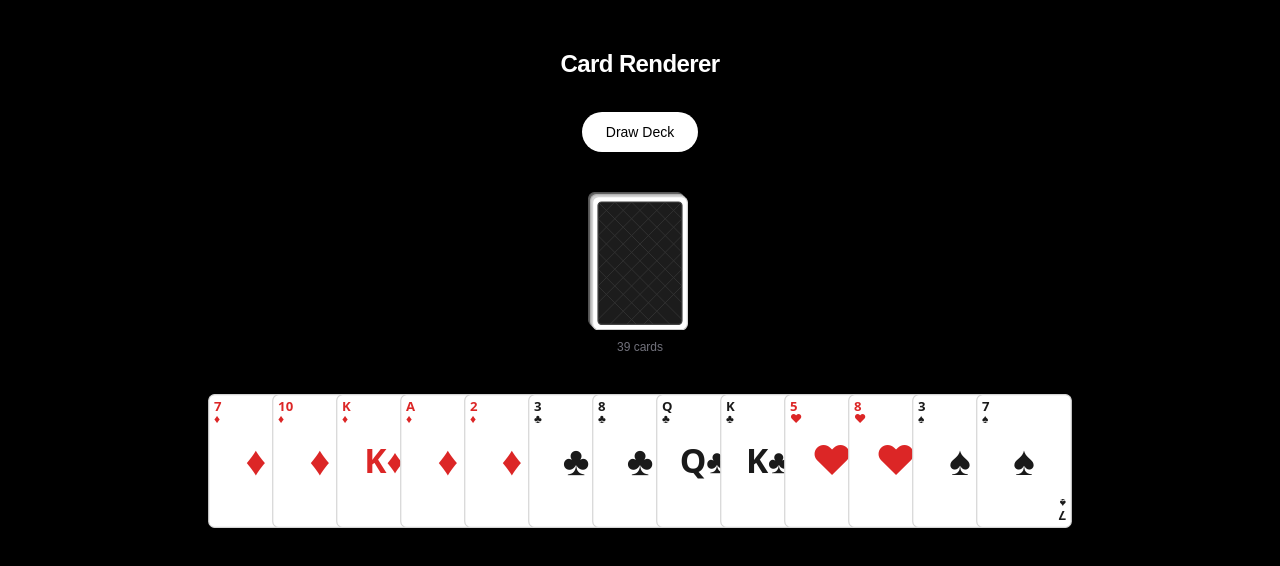
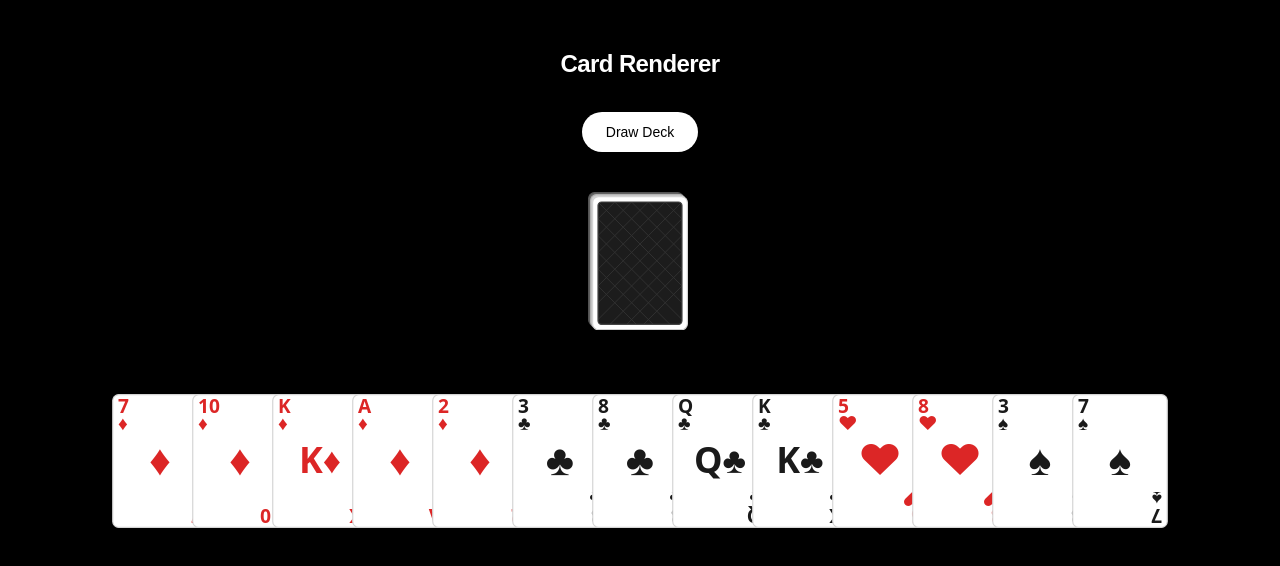
Before and after one commit to mfaridn03/tycoon-web, a Next.js app: page / in a window 1280 px wide. Both pictures are taken after a click on the button "Draw Deck". Shown: the top 566 px of the page. Built offline with nearby package versions, Linux system fonts and the light colour scheme.

Commit message:
fix: double card outlines

```diff
--- a/components/CardDemo.tsx
+++ b/components/CardDemo.tsx
@@ -18,7 +18,7 @@ const FLIP_STAGGER = 40;
 // Card dimensions — SVG viewBox is 80×112, keep the same aspect ratio
 const CARD_W = 96;
 const CARD_H = Math.round(CARD_W * (112 / 80)); // 134
-const CARD_OVERLAP = 32; // pixels hidden by the next card
+const CARD_OVERLAP = 16; // pixels hidden by the next card
 
 type DealPhase = "idle" | "measuring" | "atStack" | "flying" | "flipping" | "done";
 
@@ -159,7 +159,7 @@ export function CardDemo() {
       case "done":
         return {
           transform: selectedIndices.has(index)
-            ? "translateY(-10px)"
+            ? "translateY(-20px)"
             : "translate(0, 0)",
           transition: "transform 150ms ease",
           opacity: 1,
@@ -223,11 +223,6 @@ export function CardDemo() {
           <div style={{ width: CARD_W, height: CARD_H }} className="relative shadow-lg">
             <CardBack />
           </div>
-          <div className="absolute -bottom-7 left-0 right-0 text-center">
-            <span className="text-zinc-500 text-xs font-medium">
-              {drawnCards.length > 0 ? `${52 - HAND_SIZE} cards` : "52 cards"}
-            </span>
-          </div>
         </div>
       </div>
 
@@ -255,7 +250,7 @@ export function CardDemo() {
                 width: CARD_W,
                 height: CARD_H,
                 marginLeft: i === 0 ? 0 : -CARD_OVERLAP,
-                zIndex: isSelected ? 20 : i,
+                zIndex: i,
                 ...getSlotStyle(i),
               }}
               title={
@@ -324,9 +319,10 @@ export function CardDemo() {
                           position: "absolute",
                           inset: 0,
                           borderRadius: 6,
-                          outline: "2px solid white",
-                          outlineOffset: 1,
+                          outline: "6px solid rgb(255, 255, 0)",
+                          outlineOffset: 0,
                           pointerEvents: "none",
+                          opacity: 0.45
                         }}
                       />
                     )}
--- a/components/cards/PlayingCard.tsx
+++ b/components/cards/PlayingCard.tsx
@@ -18,8 +18,8 @@ function CornerIndex({ rank, suit, hex }: { rank: Rank; suit: Suit; hex: string
     <g>
       <text
         x="5"
-        y="14"
-        fontSize="11"
+        y="16"
+        fontSize="16"
         fontWeight="700"
         fill={hex}
         fontFamily="system-ui, -apple-system, sans-serif"
@@ -29,8 +29,8 @@ function CornerIndex({ rank, suit, hex }: { rank: Rank; suit: Suit; hex: string
       </text>
       <text
         x="5"
-        y="24"
-        fontSize="10"
+        y="30"
+        fontSize="16"
         fontWeight="700"
         fill={hex}
         fontFamily="system-ui, -apple-system, sans-serif"
@@ -70,7 +70,7 @@ export function CardFaceContent({ rank, suit }: { rank: Rank; suit: Suit }) {
         y="58"
         textAnchor="middle"
         dominantBaseline="middle"
-        fontSize={isFace ? "28" : "34"}
+        fontSize={isFace ? "30" : "36"}
         fontWeight="700"
         fill={hex}
         fontFamily="system-ui, -apple-system, sans-serif"
```
